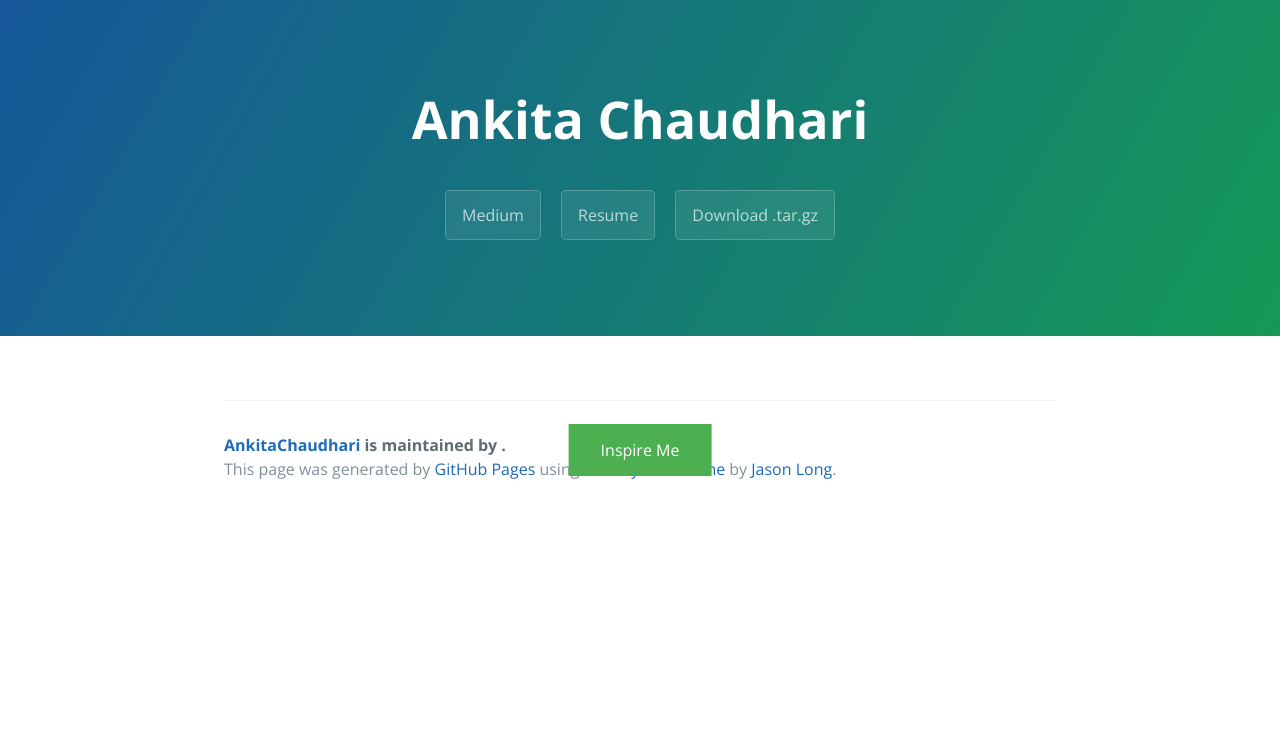
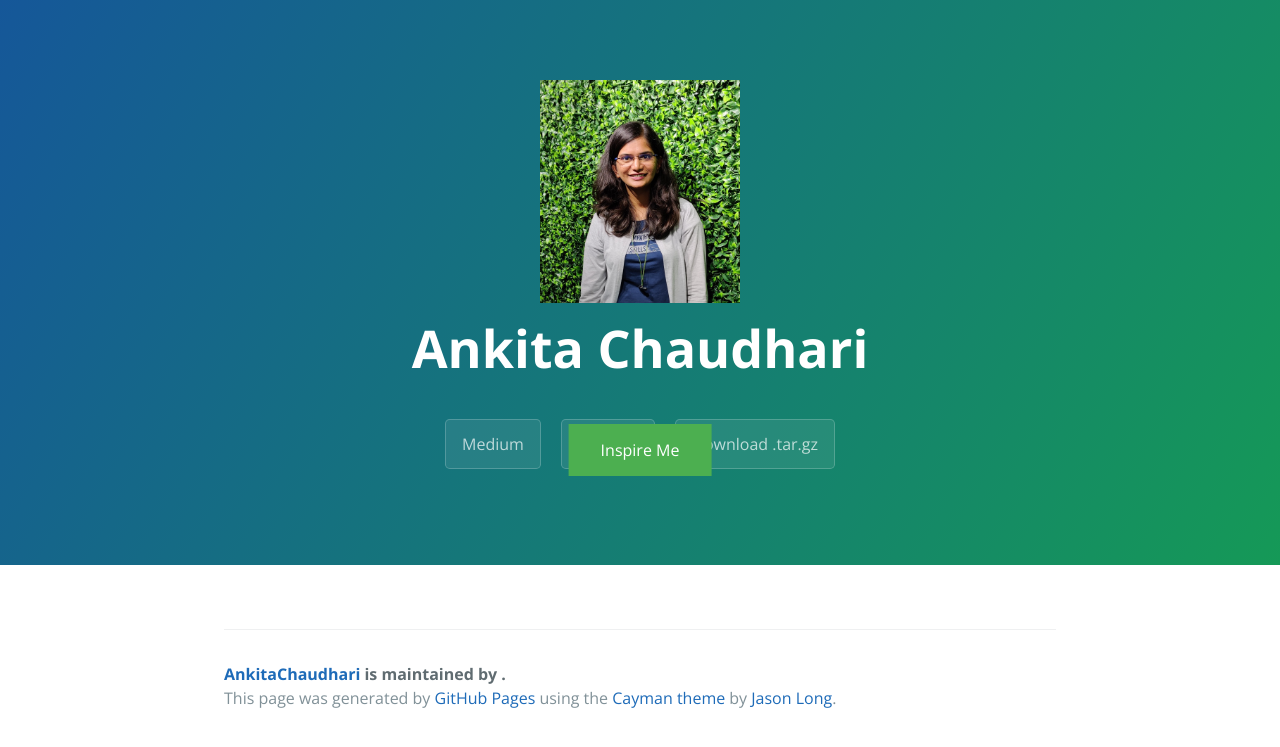
Before and after one commit to ank8ita/AnkitaChaudhari, a Jekyll site: the page built from index.md, in a window 1280 px wide. Shown: the top 747 px of the page. Built offline with Jekyll 4.4.1, drawn with Linux system fonts in a browser that asks for light colours; our own code applies the rules of GitHub Pages for plain Markdown files.

Commit message:
Update page-header.html

```diff
--- a/_includes/page-header.html
+++ b/_includes/page-header.html
@@ -1,4 +1,5 @@
 <section class="page-header">
+  <img tag="Ankita Chaudhari" src="IMG_20190906_135556_2.jpg" alt="Avatar" style="width:200px">
   <h1 class="project-name">Ankita Chaudhari</h1>
   <h2 class="project-tagline">{{ site.tagline }}</h2>
   <a href="https://medium.com/@ankita.v.chaudhari" class="btn">Medium</a>
```
